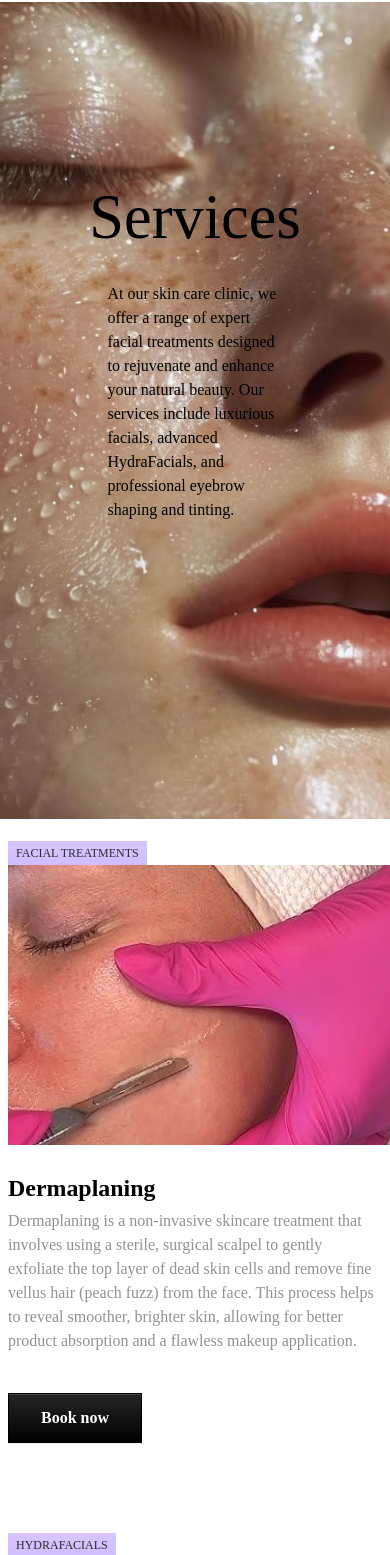
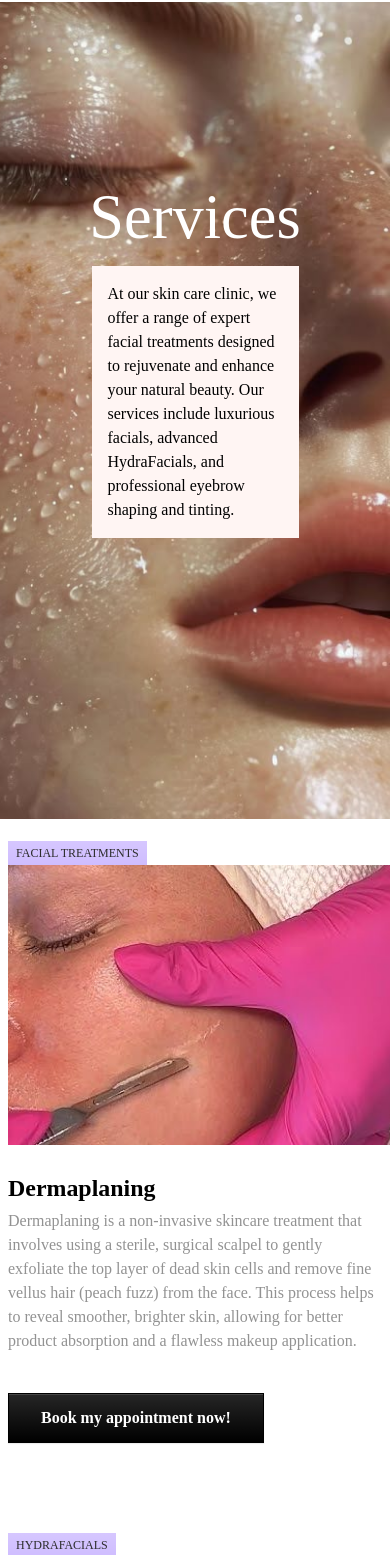
Before and after one commit to tulio-salvatierra/csc, a React (Create React App) app: page /services in a window 390 px wide. Shown: the part 137-1692 px from the top of the page. Built offline with nearby package versions, Linux system fonts and the light colour scheme; a web font is replaced by a local one.

Commit message:
feat: Update booking button text for consistency, enhance Services header styling, and adjust layout for better responsiveness

```diff
--- a/src/components/Hero/Hero.jsx
+++ b/src/components/Hero/Hero.jsx
@@ -1,5 +1,4 @@
 import "../../App.css";
-import HeroReviewCarousel from "../transparentReview";
 import { BOOKING_URL } from "../../constants";
 
 function Hero() {
@@ -21,7 +20,7 @@ function Hero() {
               className="btn btn-dark p-4 mt-4 w-100 w-md-auto text-white fs-4 fs-sm-6"
               href={BOOKING_URL}
             >
-              Book my consultation now!
+              Book my appointment now!
             </a>
           </div>
         </div>
--- a/src/components/Solution/Solution.jsx
+++ b/src/components/Solution/Solution.jsx
@@ -26,7 +26,7 @@ export default function Solutions() {
               href={BOOKING_URL}
               className="btn btn-dark fs-4 btn-lg mb-4 w-100"
             >
-              Book my consultation now!
+              Book my appointment now!
             </a>
           </div>
           <div className="col-lg-6 col-sm-12 text-center">
--- a/src/components/blog/ServicesComponent.js
+++ b/src/components/blog/ServicesComponent.js
@@ -8,10 +8,10 @@ export default function Services() {
         <div className="header-bg h-96 bg-hero bg-cover bg-center">
           <div className="row align-items-center justify-content-center mb-16 mb-md-20">
 
-              <h1 className="display-1 text-center">Services</h1>
+              <h1 className="display-1 text-center text-white">Services</h1>
 
 
-              <p className="w-50 justify-content-center fw-lighter p-4">
+              <p className="w-50 justify-content-center fw-lighter bg-danger-light p-4">
                 At our skin care clinic, we offer a range of expert facial
                 treatments designed to rejuvenate and enhance your natural
                 beauty. Our services include luxurious facials, advanced
@@ -24,7 +24,7 @@ export default function Services() {
           {services.map((service, index) => (
             <div
               key={`service ${index}`}
-              className="col-12 col-md-4 mb-12 mb-md-0 p-5 h-auto"
+              className="col-12 col-md-4 mb-12 mb-md-0 p-5 justify-content-evenly h-100"
             >
               <a className="text-decoration-none" href="#">
                 <span className="badge bg-primary text-uppercase fw-lighter">
@@ -50,8 +50,8 @@ export default function Services() {
                 <p className="text-muted">{service.description}</p>
               </a>
               <div className="text-left">
-                <a className="btn btn-dark" href={BOOKING_URL}>
-                  Book now
+                <a className="btn btn-dark w-auto" href={BOOKING_URL}>
+                  Book my appointment now!
                 </a>
               </div>
             </div>
```
